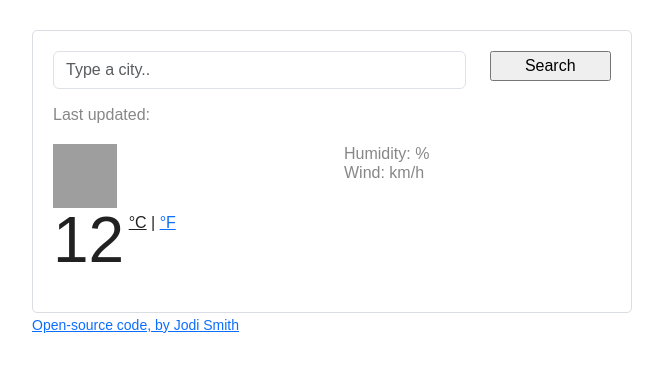
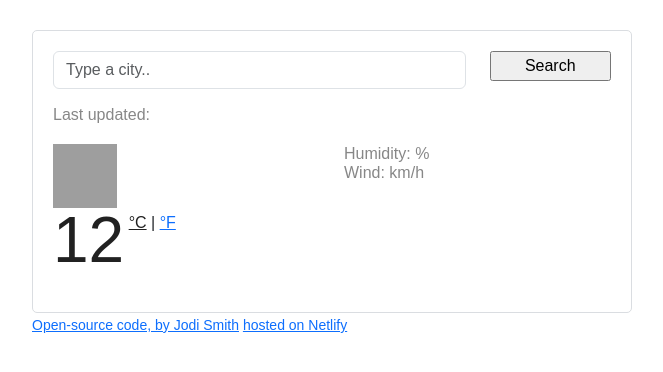
Before and after one commit to JodiS34/Vanilla-, a plain HTML site: page index.html in a window 1280 px wide. Shown: the whole page, without its empty margins (308-971 px from the left). Drawn offline with nearby package versions, Linux system fonts and the light colour scheme; grey boxes are pictures that could not be loaded.

Commit message:
add URL for Netlify

```diff
--- a/index.html
+++ b/index.html
@@ -79,6 +79,9 @@
             <a href="https://github.com/JodiS34/Vanilla-.git" target="_blank"
               >Open-source code, by Jodi Smith</a
             >
+            <a href="https://github.com/JodiS34/Vanilla-.git" target="_blank"
+              >hosted on Netlify
+            </a>
           </small>
         </footer>
       </div>
```
